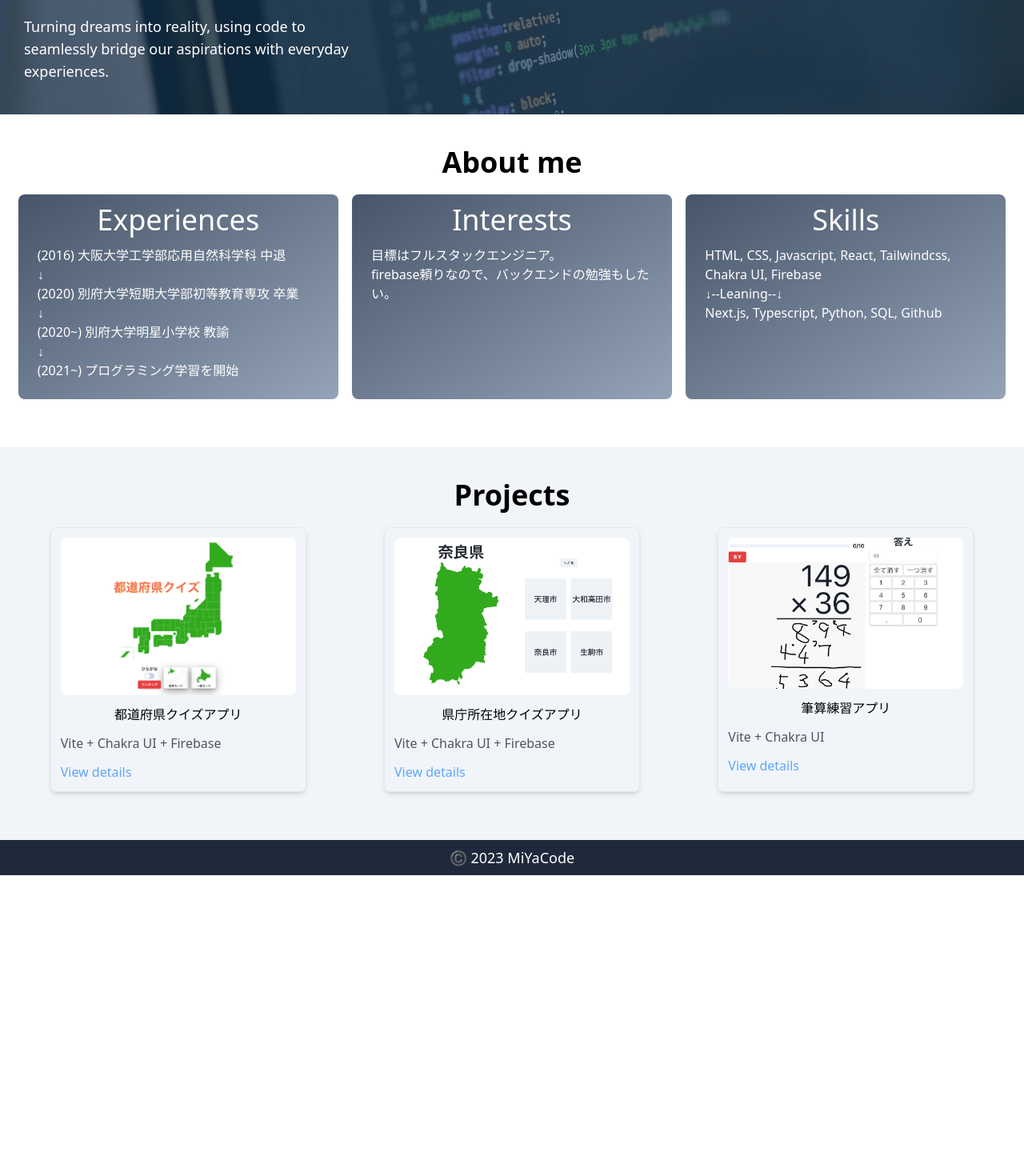
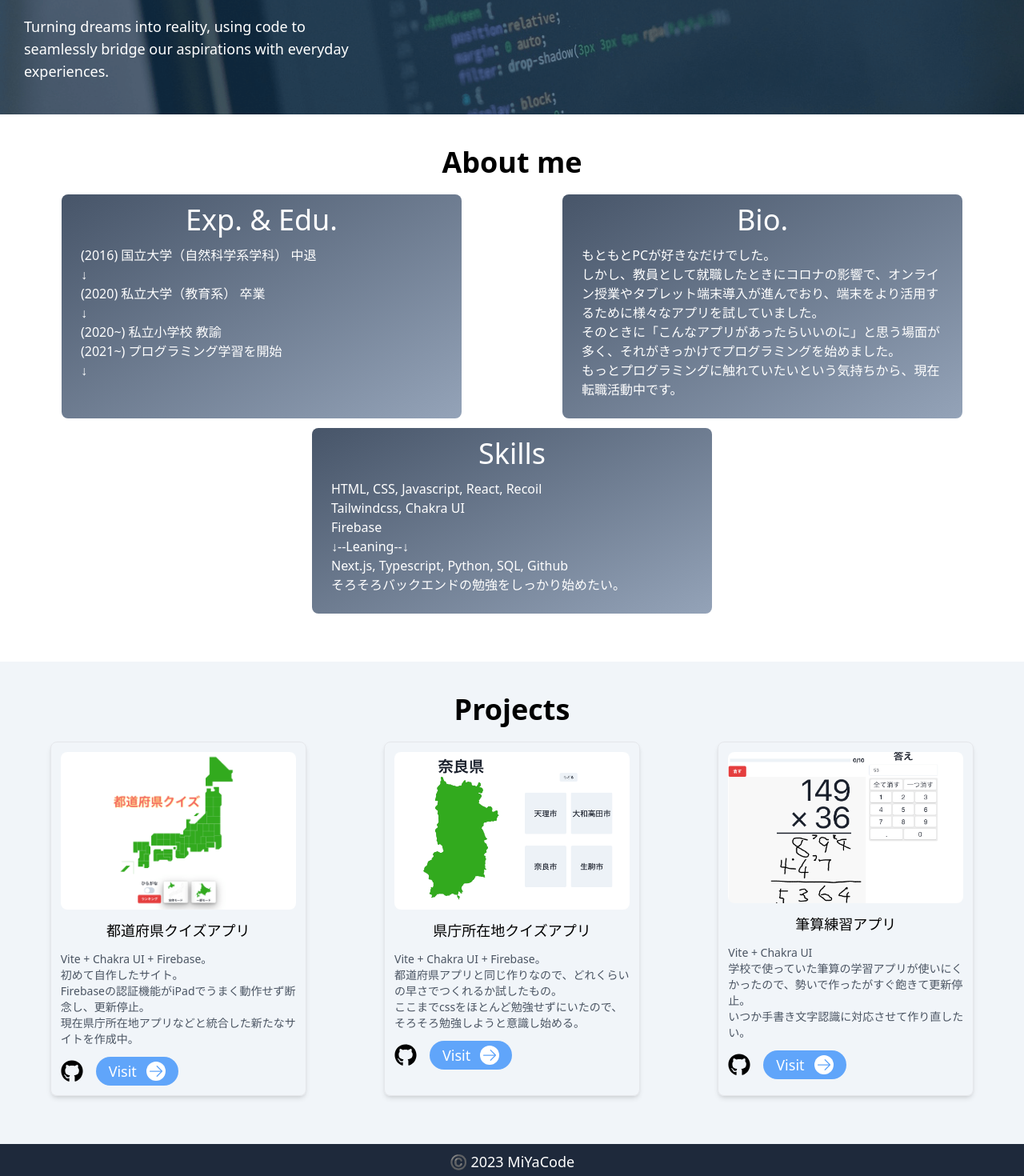
Before and after one commit to MnVOIDnM/my-portfolio, a Next.js app: page / in a window 1280 px wide. Shown: the part 271-1741 px from the top of the page at 80% size. Before the commit the page ends 1365 px from the top, so only its background shows below. Built offline with nearby package versions, Linux system fonts and the light colour scheme.

Commit message:
add: Link button in Projects

```diff
--- a/app/components/About.js
+++ b/app/components/About.js
@@ -1,19 +1,19 @@
 const About = () => {
   const aboutMe = [
     {
-      label: "Experiences",
+      label: "Exp. & Edu.",
       description:
-        "(2016) 大阪大学工学部応用自然科学科 中退\n↓\n(2020) 別府大学短期大学部初等教育専攻 卒業\n↓\n(2020~) 別府大学明星小学校 教諭\n↓\n(2021~) プログラミング学習を開始",
+        "(2016) 国立大学（自然科学系学科） 中退\n↓\n(2020) 私立大学（教育系） 卒業\n↓\n(2020~) 私立小学校 教諭\n(2021~) プログラミング学習を開始\n↓\n",
     },
     {
-      label: "Interests",
+      label: "Bio.",
       description:
-        "目標はフルスタックエンジニア。\nfirebase頼りなので、バックエンドの勉強もしたい。",
+        "もともとPCが好きなだけでした。\nしかし、教員として就職したときにコロナの影響で、オンライン授業やタブレット端末導入が進んでおり、端末をより活用するために様々なアプリを試していました。\nそのときに「こんなアプリがあったらいいのに」と思う場面が多く、それがきっかけでプログラミングを始めました。\nもっとプログラミングに触れていたいという気持ちから、現在転職活動中です。",
     },
     {
       label: "Skills",
       description:
-        "HTML, CSS, Javascript, React, Tailwindcss, Chakra UI, Firebase\n↓--Leaning--↓\nNext.js, Typescript, Python, SQL, Github",
+        "HTML, CSS, Javascript, React, Recoil\nTailwindcss, Chakra UI\nFirebase\n↓--Leaning--↓\nNext.js, Typescript, Python, SQL, Github\nそろそろバックエンドの勉強をしっかり始めたい。",
     },
   ];
 
@@ -24,7 +24,7 @@ const About = () => {
         {aboutMe.map((item, index) => (
           <div
             key={index}
-            className="flex flex-col w-[400px] text-white rounded-lg bg-gradient-to-br from-slate-600 to-slate-400 p-3 "
+            className="flex flex-col lg:w-[500px] w-[400px] text-white rounded-lg bg-gradient-to-br from-slate-600 to-slate-400 p-3 "
           >
             <h2 className="text-center text-4xl">{item.label}</h2>
             <p className="p-3 whitespace-pre-wrap">{item.description}</p>
--- a/app/components/Nav.js
+++ b/app/components/Nav.js
@@ -3,11 +3,11 @@ function Nav() {
     { label: "Home", href: "#home" },
     { label: "About", href: "#about" },
     { label: "Projects", href: "#projects" },
-    { label: "Contact", href: "#contact" },
+    // { label: "Contact", href: "#contact" },
   ];
 
   return (
-    <header className="bg-slate-800 sm:px-12 py-2 w-full sticky top-0 opacity-90">
+    <header className="bg-slate-800 sm:px-12 py-2 w-full sticky top-0 z-10 opacity-90">
       <nav className="flex justify-between items-center">
         <ul className="text-white flex-1 flex justify-center items-center lg:gap-28 gap-6">
           {navLinks.map((item) => (
--- a/app/components/Projects.js
+++ b/app/components/Projects.js
@@ -1,21 +1,32 @@
 import Image from "next/image";
+import { ArrowRightIcon } from "@heroicons/react/24/outline";
+import { FaGithub } from "react-icons/fa";
 
 export default function Projects() {
   const Projects = [
     {
       image: "/pref-quiz-app-image.png",
       title: "都道府県クイズアプリ",
-      description: "Vite + Chakra UI + Firebase",
+      description:
+        "Vite + Chakra UI + Firebase。\n初めて自作したサイト。\nFirebaseの認証機能がiPadでうまく動作せず断念し、更新停止。\n現在県庁所在地アプリなどと統合した新たなサイトを作成中。",
+      URL: "http://pref-quiz.miyacode.jp/",
+      githubURL: "https://github.com/MnVOIDnM/pref-quiz-app",
     },
     {
       image: "/capital-quiz-app-image.png",
       title: "県庁所在地クイズアプリ",
-      description: "Vite + Chakra UI + Firebase",
+      description:
+        "Vite + Chakra UI + Firebase。\n都道府県アプリと同じ作りなので、どれくらいの早さでつくれるか試したもの。\nここまでcssをほとんど勉強せずにいたので、そろそろ勉強しようと意識し始める。",
+      URL: "http://capital-quiz.miyacode.jp/",
+      githubURL: "https://github.com/MnVOIDnM/capital-quiz-app",
     },
     {
       image: "/cols-calc-app-image.png",
       title: "筆算練習アプリ",
-      description: "Vite + Chakra UI",
+      description:
+        "Vite + Chakra UI\n学校で使っていた筆算の学習アプリが使いにくかったので、勢いで作ったがすぐ飽きて更新停止。\nいつか手書き文字認識に対応させて作り直したい。",
+      URL: "https://cols-calc-app.vercel.app/",
+      githubURL: "https://github.com/MnVOIDnM/cols-calc-app",
     },
   ];
   return (
@@ -28,7 +39,7 @@ export default function Projects() {
         {Projects.map((project) => (
           <div
             key={project.title}
-            className="w-80 rounded-lg border shadow-md hover:shadow-2xl p-3 flex flex-col gap-3 transition duration-500 ease-in-out"
+            className="w-80 rounded-lg border shadow-md p-3 flex flex-col gap-3 "
           >
             <Image
               className="relative rounded-lg"
@@ -37,13 +48,28 @@ export default function Projects() {
               alt={project.title}
               src={project.image}
             />
-            <h3 className="text-center">{project.title}</h3>
-            <p className=" text-gray-600 whitespace-pre-wrap">
+            <h3 className="text-center text-lg">{project.title}</h3>
+            <p className=" text-gray-600 text-sm whitespace-pre-wrap">
               {project.description}
             </p>
-            <a className="text-blue-400 hover:text-blue-800 cursor-pointer">
-              View details
-            </a>
+            <div className="flex justify-start items-center gap-4">
+              <a
+                href={project.githubURL}
+                target="_blank"
+                rel="noopener noreferrer"
+              >
+                <FaGithub className="w-7 h-7" />
+              </a>
+              <a
+                href={project.URL}
+                target="_blank"
+                rel="noopener noreferrer"
+                className="flex justify-between items-center py-1 px-4 rounded-full text-white text-lg bg-blue-400 hover:bg-blue-600 transition duration-500 ease-in-out cursor-pointer"
+              >
+                Visit
+                <ArrowRightIcon className="w-6 h-6 p-0.5 ml-3 rounded-full bg-white text-blue-400" />
+              </a>
+            </div>
           </div>
         ))}
       </div>
--- a/package.json
+++ b/package.json
@@ -16,6 +16,7 @@
     "react": "18.2.0",
     "react-dom": "18.2.0",
     "react-hook-form": "^7.45.4",
+    "react-icons": "^4.10.1",
     "tailwindcss": "3.3.3"
   }
 }
```
Also changed, not shown: 1 other file (tests, documents, lock files or other folders).
